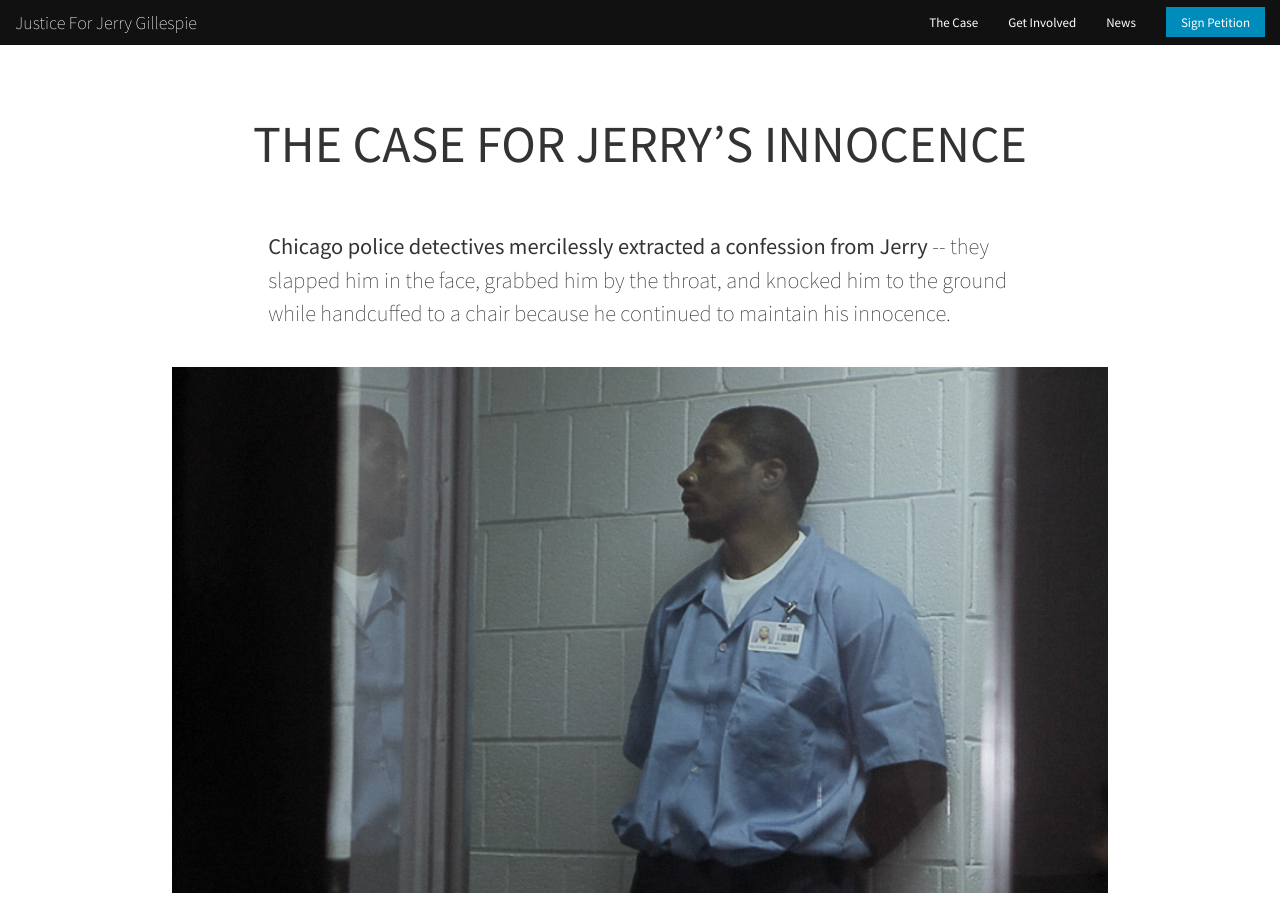
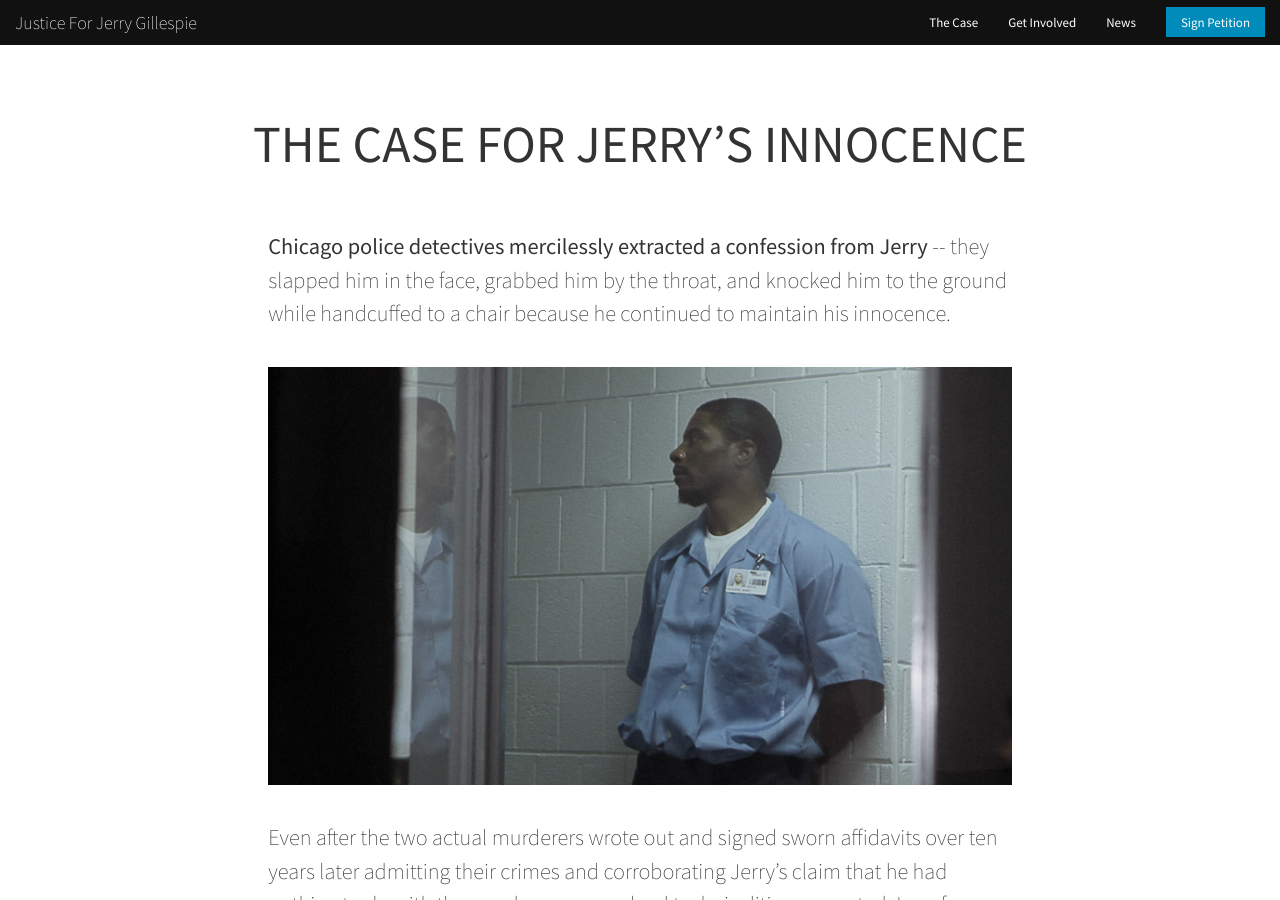
Before and after one commit to eddywashere/jnj, a Jekyll site: the page built from about.html, in a window 1280 px wide and 900 px high. Built offline with Jekyll 4.4.1, drawn with Linux system fonts in a browser that asks for light colours; nearby versions of some CDN libraries.

Commit message:
updating stuff?

```diff
--- a/about.html
+++ b/about.html
@@ -8,7 +8,7 @@ title: First Page
     <div class="small-12 medium-9 small-centered large-8 columns">
       <h1 class="text-center featured-text small-margin-bottom">THE CASE FOR JERRY’S INNOCENCE</h1>
       <p><strong>Chicago police detectives mercilessly extracted a confession from Jerry</strong> -- they slapped him in the face, grabbed him by the throat, and knocked him to the ground while handcuffed to a chair because he continued to maintain his innocence.</p>
-      <p class="featured-image"><img src="./img/jerry-case.jpg" alt=""></p>
+      <p><img src="./img/jerry-case.jpg" alt=""></p>
       <p>Even after the two actual murderers wrote out and signed sworn affidavits over ten years later admitting their crimes and corroborating Jerry’s claim that he had nothing to do with the murderers, procedural technicalities prevented Jerry from seeking exoneration.</p>
       <p>The police detectives failed Jerry, the legal system has failed Jerry.  Now is the time to bring Jerry the justice he needs.</p>
       <h2>The Rodgers Murder</h2>
```
